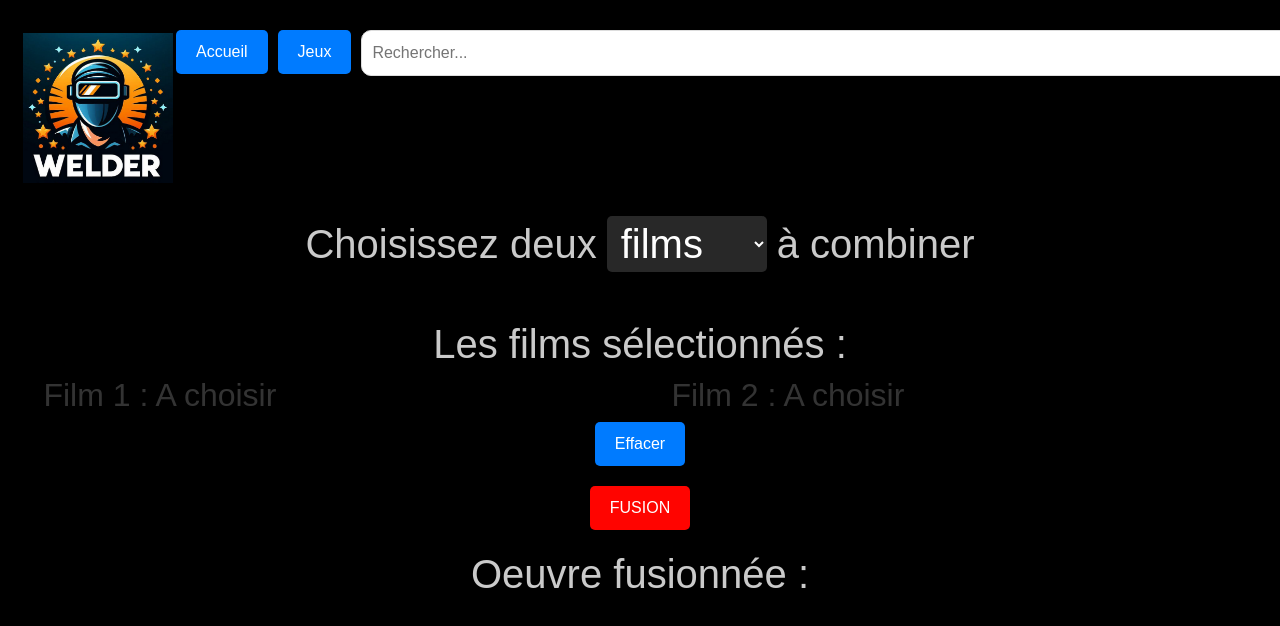
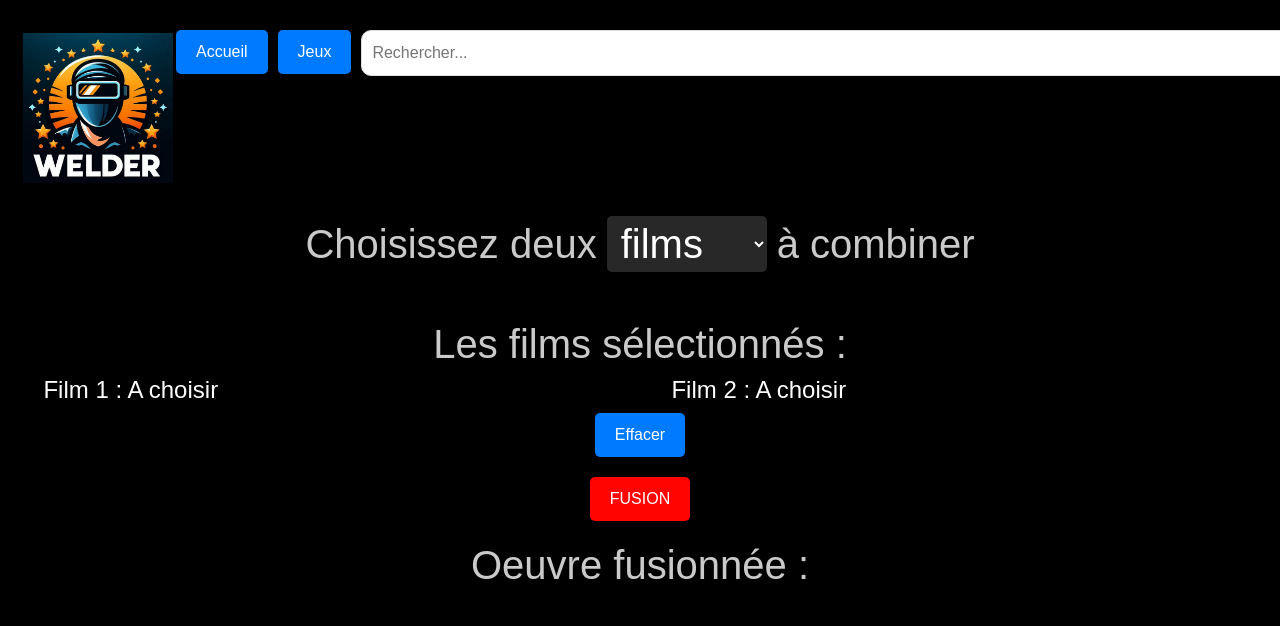
Before and after one commit to antoskuu/projetW, a React (Create React App) app in the folder react-film/: page / in a window 1280 px wide. Both pictures are taken after a click on the button "Jeux". Shown: the top 626 px of the page. Built offline with nearby package versions, Linux system fonts and the light colour scheme; no server answers.

Commit message:
Ajout page devine

```diff
--- a/react-film/src/App.css
+++ b/react-film/src/App.css
@@ -136,6 +136,7 @@ body {
   }
 
   .title {
+	color: #fff;
 	font-size: 24px;
 	margin-right: 20px;
   }
--- a/react-film/src/App.js
+++ b/react-film/src/App.js
@@ -8,6 +8,7 @@ import ChatWindow from './components/ChatWindow';
 import ConnexionPage from './pages/connexion';
 import InscriptionPage from './pages/inscription';
 import Cookies from 'js-cookie';
+import FindGamePage from './pages/FindGamePage';
 
 
 
@@ -38,6 +39,10 @@ const App = () => {
     setCurrentPage('connexion');
   };
 
+  const goToFindGamePage = () => { // Nouvelle fonction pour aller à la page de connexion
+    setCurrentPage('findgame');
+  };
+
   const handleSearch = async (searchValue) => {
     setSearchValue(searchValue);
   };
@@ -55,8 +60,12 @@ const App = () => {
     case 'home':
       page = <HomePage selectedType={selectedType} changeSelectedType={changeSelectedType} searchValue={searchValue}/>;
       break;
+
     case 'game':
       page = <GamePage selectedType={selectedType} changeSelectedType={changeSelectedType} searchValue={searchValue}/>;
+      break;
+    case 'findgame':
+      page = <FindGamePage/>;
       break;
     case 'connexion':
       page = <ConnexionPage goToHome={goToHome} />;
@@ -90,6 +99,7 @@ const App = () => {
   <button className="header-button"onClick={goToGamePage}>Jeux</button>
   <div className="dropdown-content">
   <button className="header-button" onClick={goToGamePage}>Fusion</button>
+  <button className="header-button" onClick={goToFindGamePage}>Devine</button>
   </div>
 </div>
         <SearchBox handleSearch={handleSearch}/>
--- /dev/null
+++ b/react-film/src/pages/FindGamePage.js
@@ -0,0 +1,11 @@
+import React from 'react';
+
+const FindGamePage = () => {
+    return (
+        <div>
+            <h2 className='title'>A faire : trouver les deux films à partir du film combiné</h2>
+        </div>
+    );
+}
+
+export default FindGamePage;
--- a/react-film/src/pages/GamePage.js
+++ b/react-film/src/pages/GamePage.js
@@ -122,7 +122,7 @@ const GamePage = ({ selectedType, changeSelectedType, searchValue }) => {
 
       <div className='film-container'>
         <div className='film-column'>
-          <h2>Film 1 : {selectedType === 'movie' ? (combinedMovies[0] ? combinedMovies[0].title : 'A choisir') : (combinedMovies[0] ? combinedMovies[0].name : 'A choisir')}</h2>
+          <h2 className='title'>Film 1 : {selectedType === 'movie' ? (combinedMovies[0] ? combinedMovies[0].title : 'A choisir') : (combinedMovies[0] ? combinedMovies[0].name : 'A choisir')}</h2>
           {combinedMovies[0] && (
             <div className='movie-container'>
               <img
@@ -135,7 +135,7 @@ const GamePage = ({ selectedType, changeSelectedType, searchValue }) => {
           )}
         </div>
         <div className='film-column'>
-          <h2>Film 2 : {selectedType === 'movie' ? (combinedMovies[1] ? combinedMovies[1].title : 'A choisir') : (combinedMovies[1] ? combinedMovies[1].name : 'A choisir')}</h2>
+          <h2 className='title'>Film 2 : {selectedType === 'movie' ? (combinedMovies[1] ? combinedMovies[1].title : 'A choisir') : (combinedMovies[1] ? combinedMovies[1].name : 'A choisir')}</h2>
           {combinedMovies[1] && (
             <div className='movie-container'>
               <img
```
